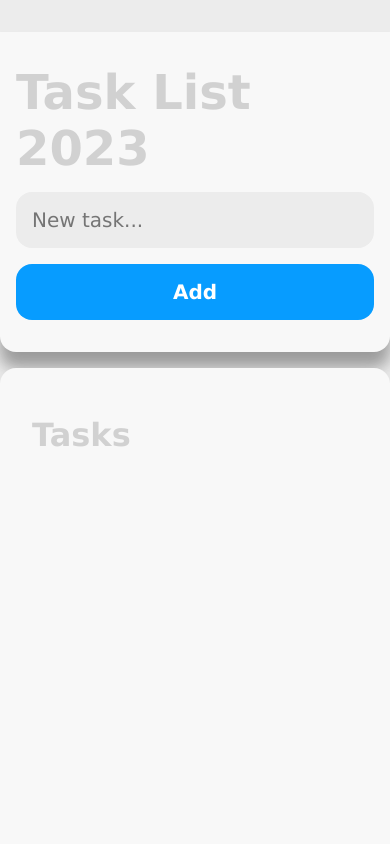
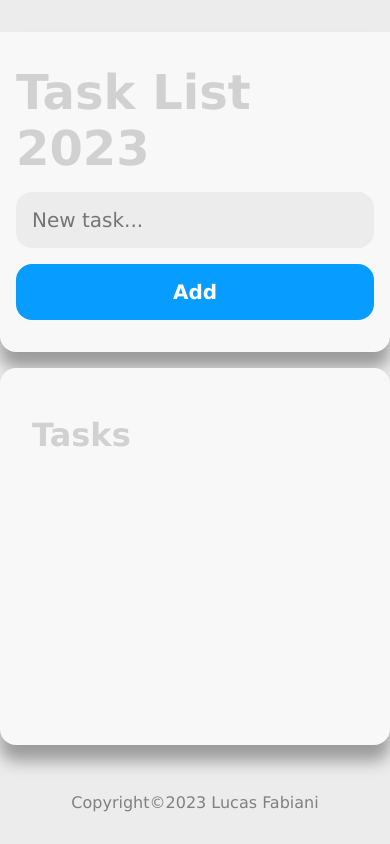
Before and after one commit to LucasFabiani/nodejsprueba, a website: page public/index.html in a window 390 px wide. Drawn offline with Linux system fonts and the light colour scheme.

Commit message:
copyright added

```diff
--- a/public/index.html
+++ b/public/index.html
@@ -36,5 +36,8 @@
     </main>
 
     <script src="main.js"></script>
+    <footer>
+        <p>Copyright©2023 Lucas Fabiani</p>
+    </footer>
 </body>
 </html>
--- a/public/main.css
+++ b/public/main.css
@@ -172,6 +172,14 @@ main {
     background-color: var(--gray);
 }
 
+footer {
+    padding: 2rem;
+}
+
+footer p {
+    color: gray;
+}
+
 @media  screen and (max-width: 700px) {
     body {
         padding: 0;
@@ -183,7 +191,7 @@ main {
     }
 
     main {
-        border-radius: 1rem 1rem 0 0;
+        margin-bottom: 1rem;
     }
 
     #new-task-submit {
```
